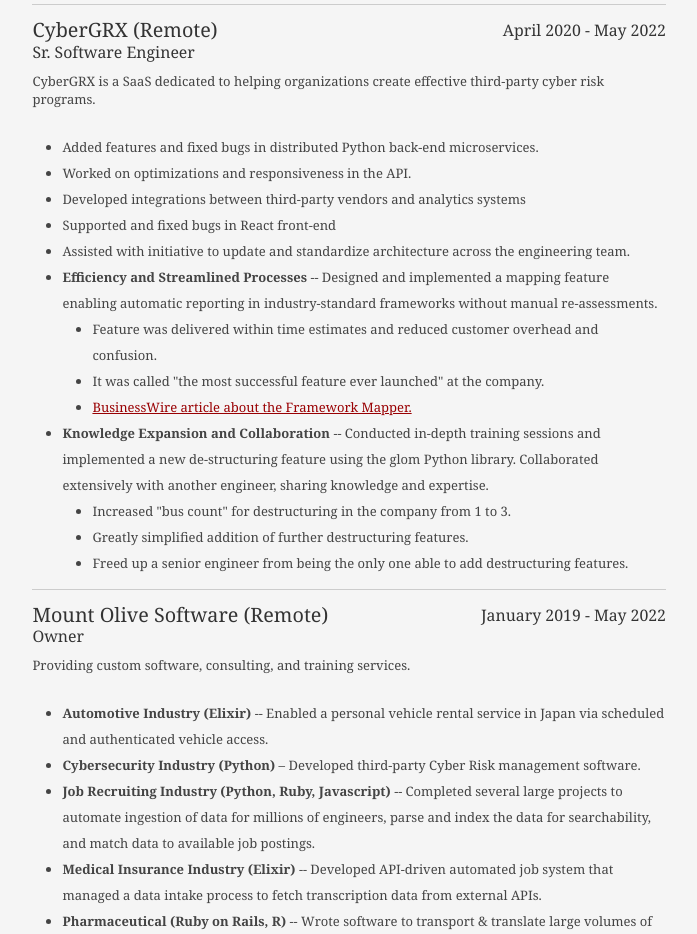
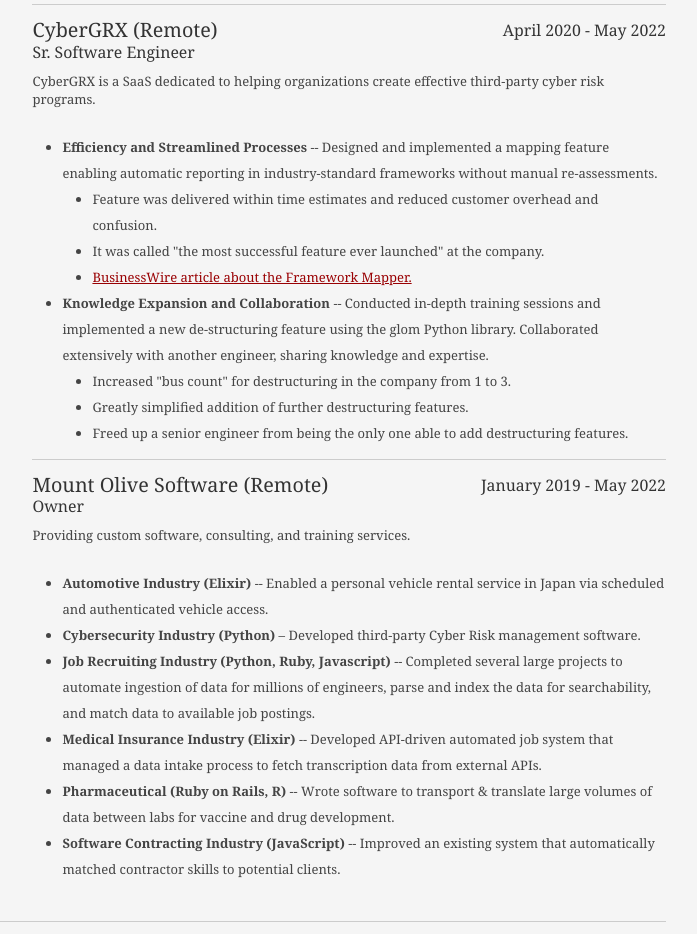
Before and after one commit to Calamitous/calamitylane.com, a plain HTML site: page resume.html in a window 1280 px wide. Shown: the part 1180-2114 px from the top of the page, without its empty margins (369-1066 px from the left). Drawn offline with Linux system fonts and the light colour scheme.

Commit message:
Tightened up CyberGRX piece

```diff
--- a/resume.html
+++ b/resume.html
@@ -108,12 +108,6 @@
                     <h4>April 2020 - May 2022</h4>
                     <p>CyberGRX is a SaaS dedicated to helping organizations create effective third-party cyber risk programs.</p>
                     <ul class="responsibilities">
-                      <li>Added features and fixed bugs in distributed Python back-end microservices.</li>
-                      <li>Worked on optimizations and responsiveness in the API.</li>
-                      <li>Developed integrations between third-party vendors and analytics systems</li>
-                      <li>Supported and fixed bugs in React front-end</li>
-                      <li>Assisted with initiative to update and standardize architecture across the engineering team.</li>
-
                       <li>
                         <strong>Efficiency and Streamlined Processes</strong> -- Designed and implemented a mapping feature enabling automatic reporting in industry-standard frameworks without manual re-assessments.
                         <ul>
```
Also changed, not shown: 1 other file.
